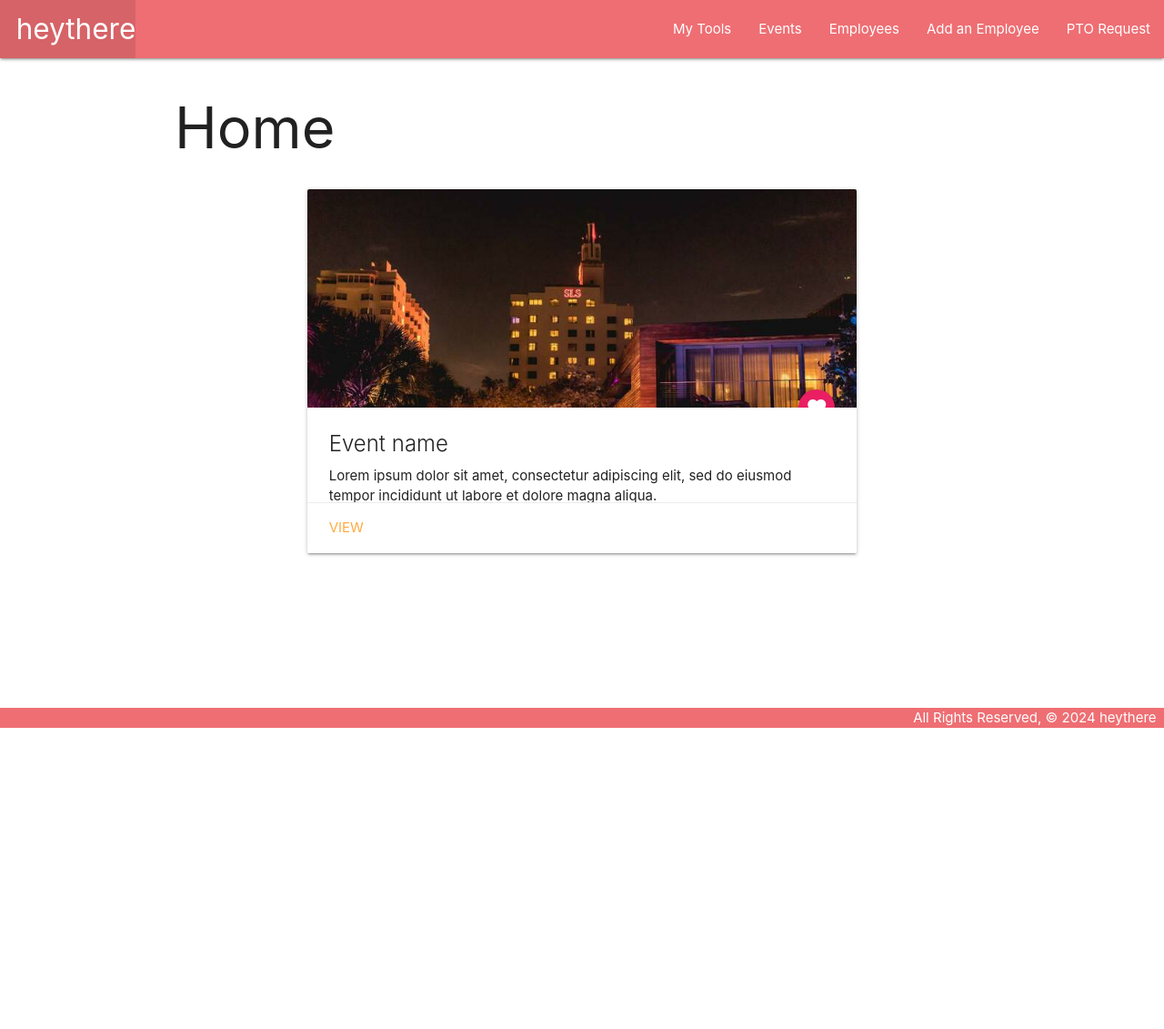
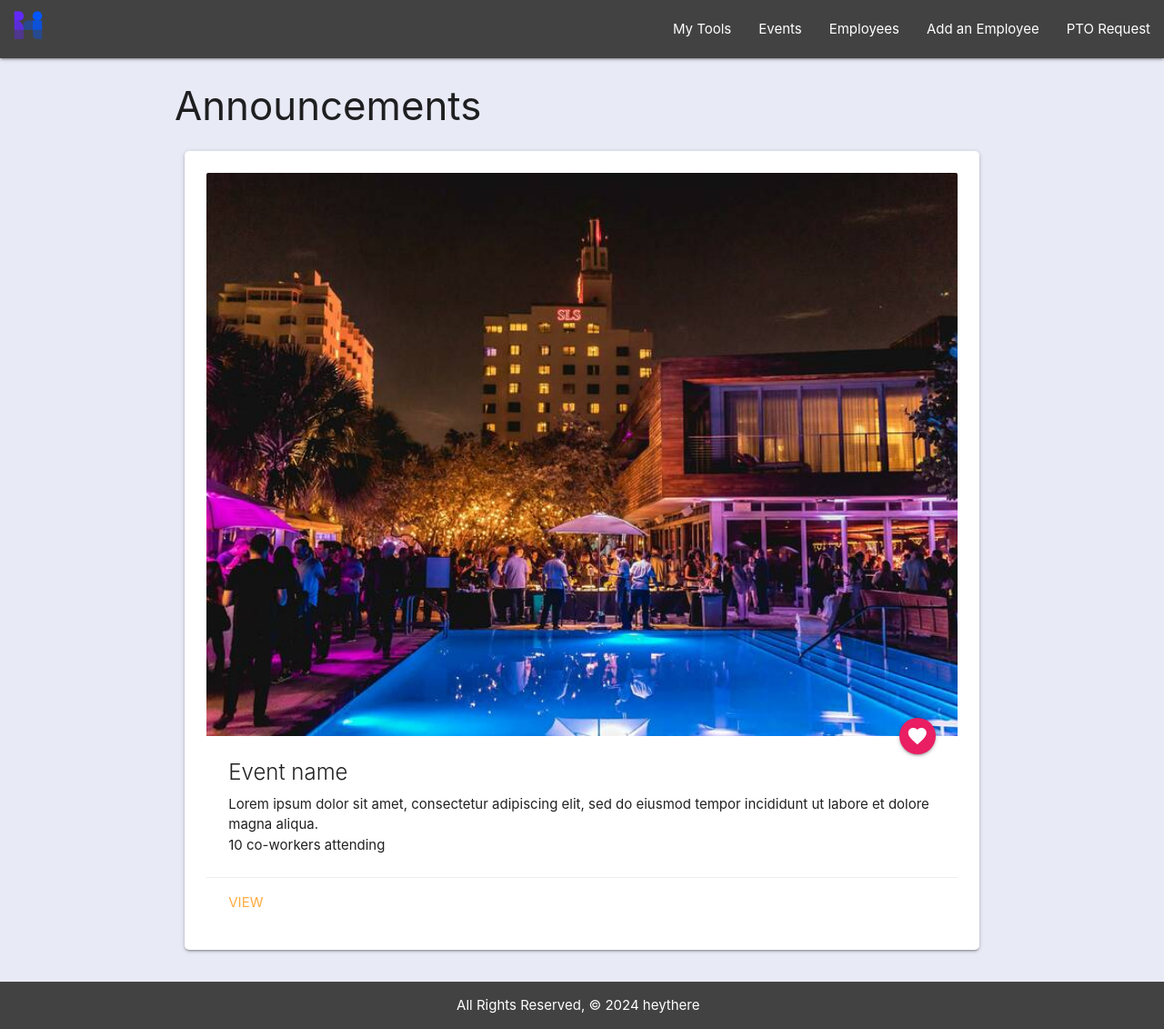
Before and after one commit to milenap11/heythere, a Django app: page / in a window 1280 px wide. Shown: the whole page at 91% size. Before the commit the page ends 800 px from the top, so only its background shows below. Run offline with Django 4.2, Linux system fonts and the light colour scheme.

Commit message:
Edited base and home html

```diff
--- a/heythere/main_app/static/css/style.css
+++ b/heythere/main_app/static/css/style.css
@@ -9,6 +9,26 @@ main {
 }
 
 footer.page-footer {
-  padding-top: 0;
+  padding: 1rem;
   text-align: right;
 }
+
+.brand-logo {
+  margin-left: 1rem;
+}
+
+.card-image {
+  height: 50%;
+}
+
+.card-content {
+  height: 50%;
+}
+
+.card-content p{
+  margin-bottom: 1rem;
+}
+
+.card {
+  border-radius: 5px;
+}
--- a/heythere/main_app/templates/base.html
+++ b/heythere/main_app/templates/base.html
@@ -7,18 +7,19 @@
   <meta name="viewport" content="width=device-width, initial-scale=1.0">
   <meta http-equiv="X-UA-Compatible" content="ie=edge">
   <title>heythere</title>
+  <link rel="icon" type="image/x-icon" href="/assets/logo.png">
+
   <link rel="stylesheet" href="https://cdnjs.cloudflare.com/ajax/libs/materialize/1.0.0/css/materialize.min.css">
   <link href="https://fonts.googleapis.com/icon?family=Material+Icons" rel="stylesheet">
+  <link rel="stylesheet" href="{% static 'css/style.css' %}">
 
-
-  <link rel="stylesheet" href="{% static 'css/style.css' %}">
 </head>
-<body>
+<body class="indigo lighten-5">
   <header class="navbar-fixed">
     <nav>
-      <div class="nav-wrapper">
+      <div class="nav-wrapper grey darken-3">
         <ul>
-          <li><a href="{% url 'home' %}" class="left brand-logo">&nbsp;&nbsp;heythere</a></li>
+          <li><a href="{% url 'home' %}" class="left brand-logo"><img src="static/assets/logo.png">&nbsp;&nbsp;</a></li>
         </ul>
         <ul class="right">
           <li><a href="#">My Tools</a></li>
@@ -34,8 +35,8 @@
     {% block content %}
     {% endblock %}
   </main>
-  <footer class="page-footer">
-    <div class="right">All Rights Reserved, &copy; 2024 heythere &nbsp;</div>
+  <footer class="page-footer grey darken-3">
+    <div class="center">All Rights Reserved, &copy; 2024 heythere &nbsp;</div>
   </footer>
   <script src="https://cdnjs.cloudflare.com/ajax/libs/materialize/1.0.0/js/materialize.min.js"></script>
 </body>
--- a/heythere/main_app/templates/home.html
+++ b/heythere/main_app/templates/home.html
@@ -2,13 +2,14 @@
 
 {% block content %}
 
-        <h1>Home</h1>
-    <div class="container">
-        <div class="row">
-            <div class="col s12 l12">
-              <div class="card medium">
+<h3>Announcements</h3>
+    <div class="row">
+        <div class="col s12 l12">
+
+            <div class="card card-panel hoverable">
+
                 <div class="card-image">
-                  <img src="main_app/assets/image.jpg">
+                  <img src="static/assets/image.jpg">
                   <a href="#" class="halfway-fab btn-floating pink pulse">
                     <i class="material-icons">favorite</i>
                   </a>
@@ -17,17 +18,15 @@
                 <div class="card-content">
                 <span class="card-title">Event name</span>
                   <p>Lorem ipsum dolor sit amet, consectetur adipiscing elit, sed do eiusmod tempor incididunt ut labore et dolore magna aliqua.</p>
+                  <p>10 co-workers attending</p>
                 </div>
                 <div class="card-action">
                   <a href="#">View</a>
                 </div>
-              </div>
             </div>
-          </div>
+        </div>
     </div>
 
 
 
-
-
 {% endblock %}
```
Also changed, not shown: heythere/main_app/static/assets/eventimage.png (renamed from heythere/main_app/assets/eventimage.png), heythere/main_app/static/assets/heythere-small.png (added), heythere/main_app/static/assets/heythere.png (added), heythere/main_app/static/assets/image.jpg (renamed from heythere/main_app/assets/image.jpg), heythere/main_app/static/assets/logo.png (added).
